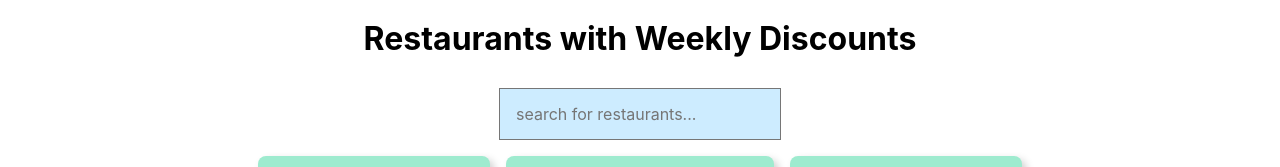
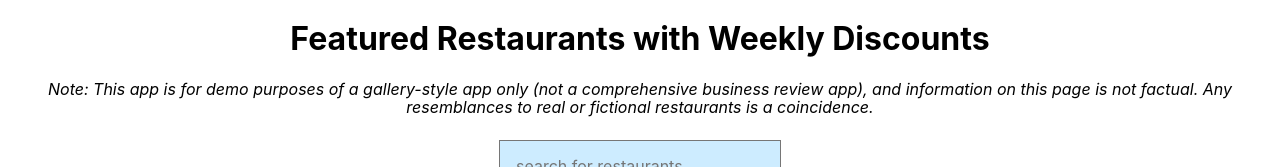
Before and after one commit to serena-ramley/ReactGallery, a React (Create React App) app: page / in a window 1280 px wide. Shown: the top 167 px of the page. Built offline with nearby package versions, Linux system fonts and the light colour scheme.

Commit message:
Updated SearchBox and onSearchChange to console.log the search value

```diff
--- a/src/App.js
+++ b/src/App.js
@@ -1,16 +1,31 @@
-import React from 'react';
+import React, {Component} from 'react';
 import CardList from './CardList';
 import {cards} from './cards';
 import SearchBox from './SearchBox'
 
-const App = () => {
-    return (
-        <div className="tc">
-            <h1> Restaurants with Weekly Discounts</h1>
-            <SearchBox />
-            <CardList cards = {cards} />
-        </div>
-    )
+class App extends Component {
+    constructor() {
+        super()
+        this.state = {
+            cards: cards,
+            searchfield: '',
+        }
+    }
+
+    onSearchChange(event) {
+        console.log(event.target.value);
+    }
+
+    render () {
+        return (
+            <div className="tc">
+                <h1> Featured Restaurants with Weekly Discounts</h1>
+                <p> <i>Note: This app is for demo purposes of a gallery-style app only (not a comprehensive business review app), and information on this page is not factual. Any resemblances to real or fictional restaurants is a coincidence.</i></p>
+                <SearchBox searchChange={this.onSearchChange}/>
+                <CardList cards = {this.state.cards} />
+            </div>
+        )
+    }
 }
 
 export default App;
--- a/src/SearchBox.js
+++ b/src/SearchBox.js
@@ -1,12 +1,13 @@
 import React from 'react';
 
-const SearchBox = () => {
+const SearchBox = ({searchfield, searchChange}) => {
     return (
         <div className="pa2">
             <input
                 className="pa3 ba b-green bg-lightest-blue"
                 type='search'
                 placeholder="search for restaurants..."
+                onChange={searchChange}
             />
         </div>
     )
```
